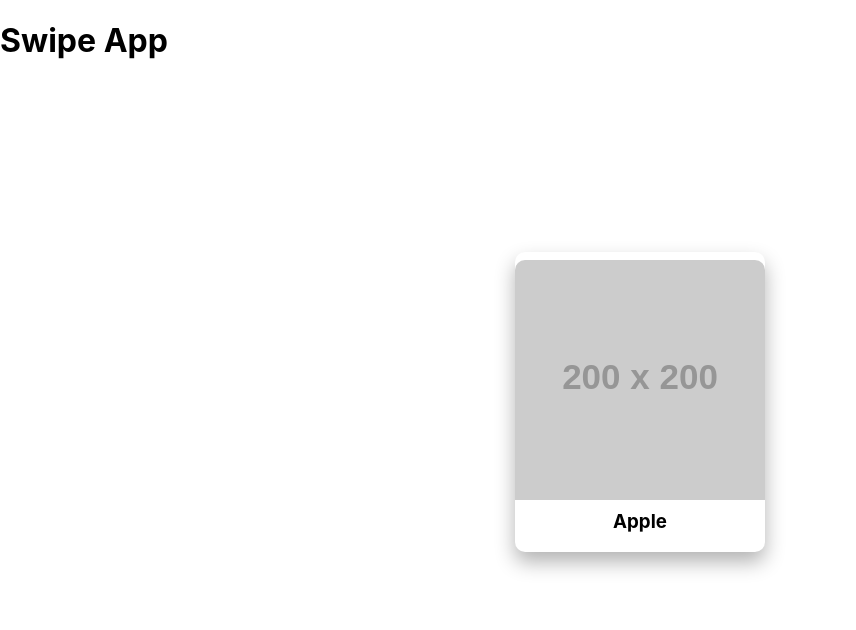
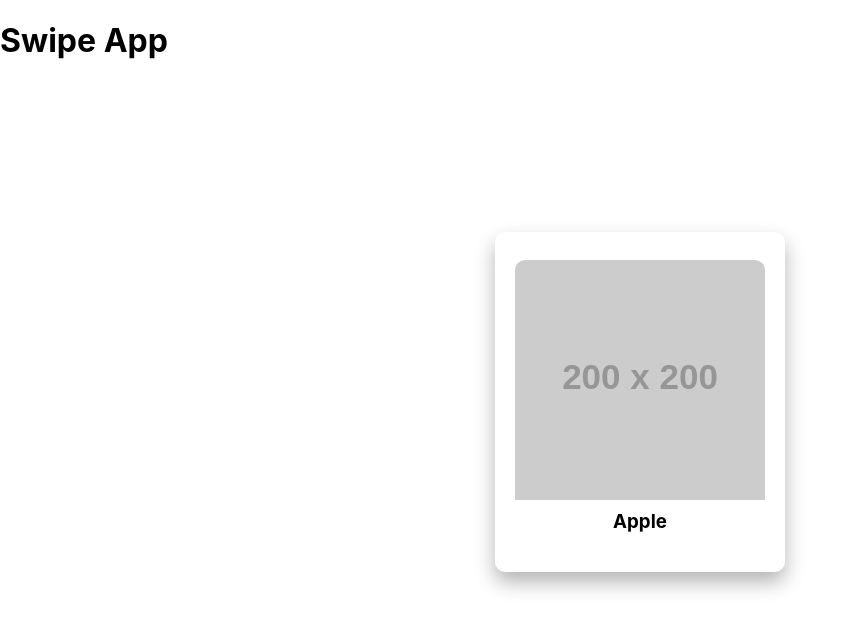
Before and after one commit to Lukehsu1999/swipe-app, a React (Create React App) app: page / in a window 1280 px wide. Shown: the top 630 px of the page, without its empty margins (0-856 px from the left). Built offline with nearby package versions, Linux system fonts and the light colour scheme.

Commit message:
App.css: effects for swiping

```diff
--- a/src/App.css
+++ b/src/App.css
@@ -36,6 +36,19 @@
   position: relative;
 }
 
+/* .card {
+  width: 250px;
+  height: 300px;
+  background: white;
+  border-radius: 10px;
+  box-shadow: 0 10px 20px rgba(0, 0, 0, 0.3);
+  display: flex;
+  flex-direction: column;
+  justify-content: center;
+  align-items: center;
+  position: absolute;
+} */
+
 .card {
   width: 250px;
   height: 300px;
@@ -47,7 +60,23 @@
   justify-content: center;
   align-items: center;
   position: absolute;
+  text-align: center;
+  padding: 20px;
+  transition: transform 0.3s ease-in-out, opacity 0.3s ease-in-out;
 }
+
+/* Swiping left */
+.card.left {
+  transform: translateX(-300px) rotate(-10deg);
+  opacity: 0;
+}
+
+/* Swiping right */
+.card.right {
+  transform: translateX(300px) rotate(10deg);
+  opacity: 0;
+}
+
 
 .card img {
   width: 100%;
```
